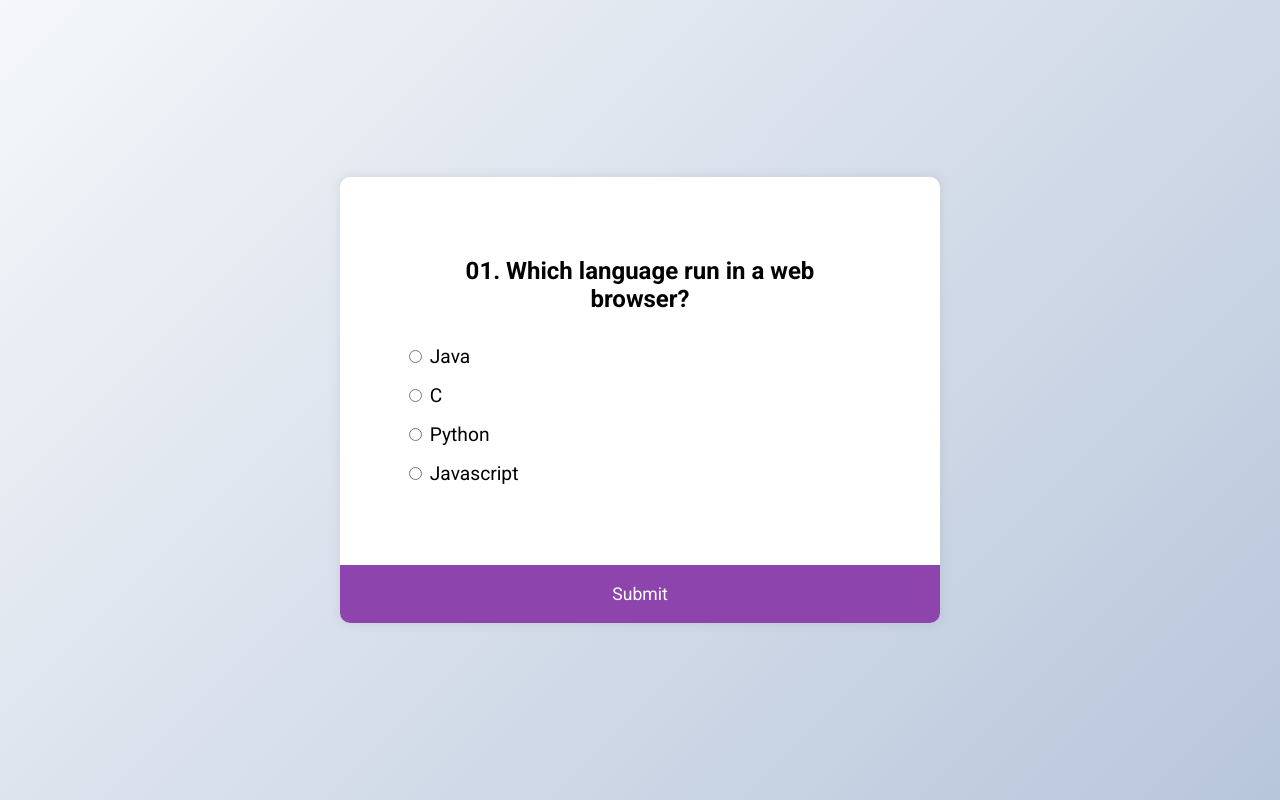
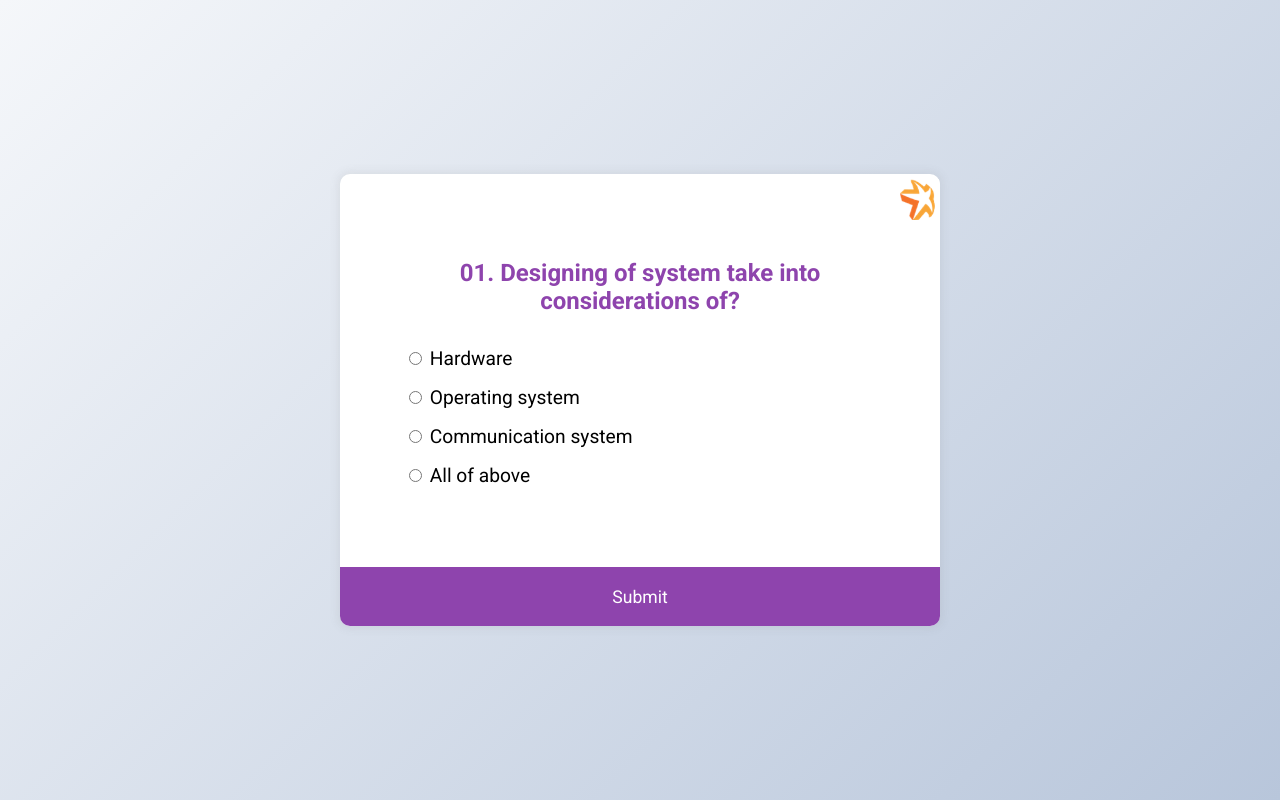
Before and after one commit to sabuzkhandev/quiz-app, a plain HTML site: page quiz.html in a window 1280 px wide. Drawn offline with Linux system fonts and the light colour scheme.

Commit message:
design update

```diff
--- a/css/style.css
+++ b/css/style.css
@@ -1,12 +1,12 @@
 /* font family */
 @import url('https://fonts.googleapis.com/css2?family=Roboto:ital,wght@0,300;0,400;0,500;0,700;1,300&display=swap');
-*{
-    box-sizing:border-box;
+* {
+  box-sizing: border-box;
 }
 
-body{
+body {
   background-color: #b8c6db;
-    background-image: linear-gradient(315deg, #b8c6db 0%,#f5f7fa 100%);
+  background-image: linear-gradient(315deg, #b8c6db 0%, #f5f7fa 100%);
   font-family: 'Roboto', sans-serif;
   display: flex;
   align-items: center;
@@ -16,44 +16,50 @@ body{
   margin: 0;
 }
 
-.quiz-container{
+.quiz-container {
   background-color: #fff;
   border-radius: 10px;
-    box-shadow: 0 0 10px 2px rgba(100,100,100,0.1);
+  box-shadow: 0 0 10px 2px rgba(100, 100, 100, 0.1);
   width: 600px;
   overflow: hidden;
 }
 
-.quiz-header{
+.quiz-header {
   padding: 4rem;
+  background-image: url(/img/logo.png);
+  background-repeat: no-repeat;
+  background-size: 40px;
+  background-position-x: right;
+  margin-top: 5px;
 }
 
-h2{
+h2 {
   padding: 1rem;
+  text-align: center;
+  margin: 0px;
+  color: #8e44ad;
+}
+
+p {
   text-align: center;
   margin: 0px;
 }
 
-p{
-    text-align: center;
-    margin: 0px;
-}
-
-ul{
+ul {
   list-style-type: none;
   padding: 0px;
 }
 
-ul li{
+ul li {
   font-size: 1.2rem;
   margin: 1rem 0;
 }
 
-ul li label{
+ul li label {
   cursor: pointer;
 }
 
-button{
+button {
   background-color: #8e44ad;
   color: #fff;
   border: none;
@@ -65,16 +71,16 @@ button{
   padding: 1.2rem;
 }
 
-button:hover{
+button:hover {
   background-color: #732d91;
 }
 
-button:focus{
+button:focus {
   outline: none;
   background-color: #5e3370;
 }
 
-.startBtn{
+.startBtn {
   background-color: #8e44ad;
   color: #fff;
   border: none;
--- a/js/custom.js
+++ b/js/custom.js
@@ -1,19 +1,19 @@
 const quizdata = [
     {
-        question : "01. Which language run in a web browser?",
-        a:"Java",
-        b:"C",
-        c:"Python",
-        d:"Javascript",
+        question : "01. Designing of system take into considerations of?",
+        a:"Hardware",
+        b:"Operating system",
+        c:"Communication system",
+        d:"All of above",
         correct: "d",
     },
     {
-        question : "02. What does css stand for?",
-        a:"Central Style Sheet",
-        b:"Cascading Style Sheet",
-        c:"Cascading Simple Sheets",
-        d:"Cars SUVs",
-        correct: "b",
+        question : "02. What type of fault remains in the system for some period and then disappears?",
+        a:"Transient",
+        b:"Permanent",
+        c:"Intermittent",
+        d:"All of above",
+        correct: "a",
     },
     {
         question : "03. What does HTML stand for?",
@@ -25,11 +25,19 @@ const quizdata = [
     },
 
     {
-        question : "04. Which year was Javascript Launched?",
-        a:"1996",
-        b:"1995",
-        c:"1994",
-        d:"None of Above",
+        question : "04. It is guaranteed that critical real time tasks will be completed within their deadlines?",
+        a:"Soft",
+        b:"Hard",
+        c:"Critical",
+        d:"All of above",
+        correct: "b",
+    },
+    {
+        question : "05. Fast response of real time processing is considered as its?",
+        a:"Network",
+        b:"Advantage",
+        c:"Disadvantage",
+        d:"Characteristic",
         correct: "b",
     },
 ];
```
Also changed, not shown: img/logo.png (added). Lines whose indentation alone changed are shown as unchanged.
